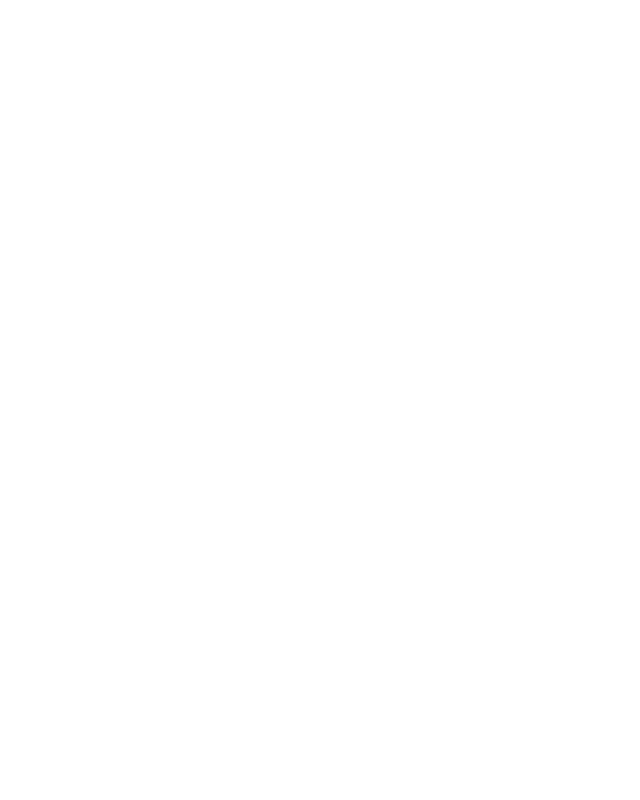
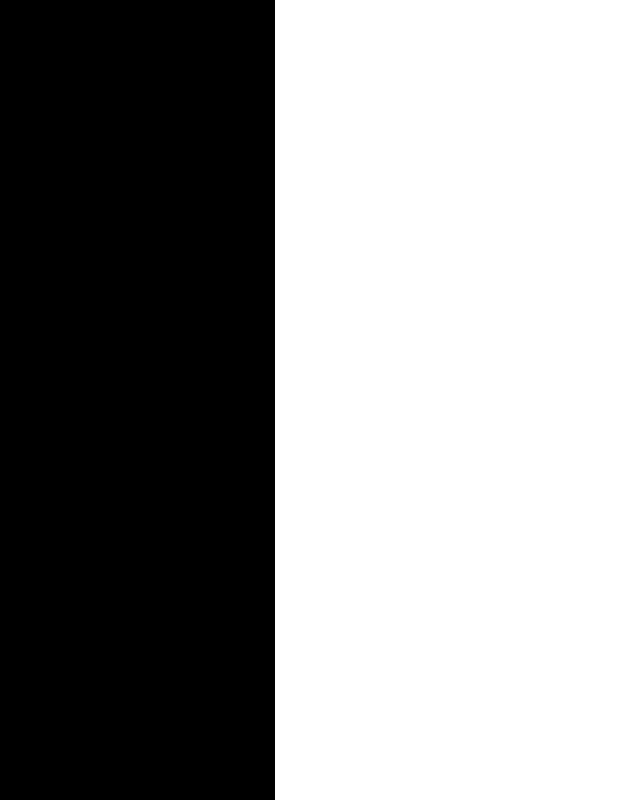
Before and after one commit to ArturoAHR/ids326-webapp, a React (Vite) app: page / in a window 1280 px wide. Shown: the whole page, without its empty margins (0-640 px from the left). Built offline with nearby package versions, Linux system fonts and the light colour scheme.

Commit message:
Implement Layout Component in App component

```diff
--- a/src/App.tsx
+++ b/src/App.tsx
@@ -1,10 +1,13 @@
 import { BrowserRouter } from 'react-router-dom';
+import { Layout } from './components/Layout/Layout';
 import { Routes } from './Routes';
 
 function App() {
   return (
     <BrowserRouter>
-      <Routes />
+      <Layout>
+        <Routes />
+      </Layout>
     </BrowserRouter>
   );
 }
```
